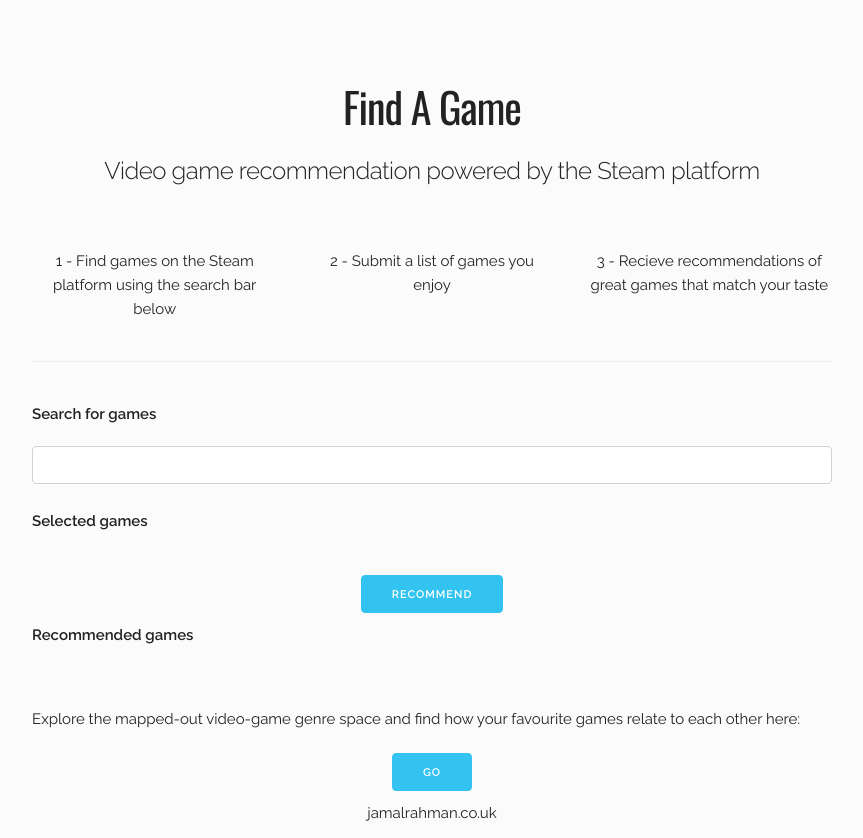
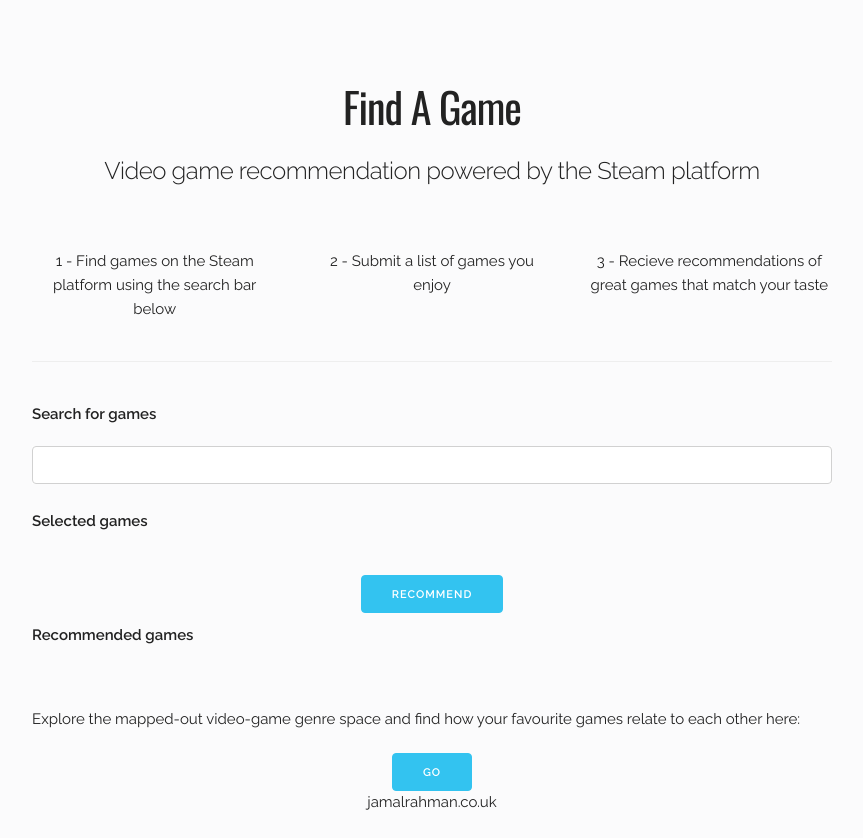
Before and after one commit to JamalRahman/Video-Game-Recommender, a Flask app: page / in a window 1280 px wide. Shown: the whole page, without its empty margins (208-1071 px from the left). After the commit the page ends 810 px from the top, so only its background shows below. Run offline with Flask 2, Linux system fonts and the light colour scheme; parts of the project's set-up code (start-up, migrations or seed data) failed here and were passed over; some libraries are stand-ins or nearby versions.

Commit message:
Fixed footer positioning, not layering

```diff
--- a/app/src/static/css/custom.css
+++ b/app/src/static/css/custom.css
@@ -2,7 +2,7 @@
 .container {
   max-width: 800px; }
 .header {
-  margin-top: 6rem;
+  padding-top: 6rem;
   text-align: center; }
 .value-prop {
   margin-top: 1rem; }
@@ -88,7 +88,7 @@
 /* Larger than phone */
 @media (min-width: 550px) {
   .header {
-    margin-top: 8rem; }
+    padding-top: 8rem; }
   .value-props {
     margin-top: 5rem;
     margin-bottom: 4rem; }
--- a/app/src/static/css/index.css
+++ b/app/src/static/css/index.css
@@ -37,7 +37,6 @@ html {
 
 body{
     background-color: #fbfbfc;
-    margin-bottom: 2em;
 }
 
 .center{
@@ -47,15 +46,24 @@ body{
 h6{
     font-weight: bold;
 }
-.footer{
+
+.container {
+    position: relative;
+    min-height: 100vh;
+}
+
+#content-wrap {
+    padding-bottom: 2.5rem;    /* Footer height */
+}
+
+.footer {
+    text-align: center;
     position: absolute;
-    left: 0;
-    bottom: -2.5em;
+    bottom: 0;
     width: 100%;
-    padding-bottom: 0.5em;
-    height:2em;
-    text-align: center;
-}
+    height: 2.5rem;            /* Footer height */
+    padding: 0.7em 0;
+  }
 .footer a{
     color: inherit;
     text-decoration: inherit;
--- a/app/src/templates/index.html
+++ b/app/src/templates/index.html
@@ -34,6 +34,7 @@
   </head>
   <body>
     <div class='container'>
+      <div id='content-wrap'>
         <section class="header">
           <h2 class="title">Find A Game</h2>
           <h5>Video game recommendation powered by the Steam platform</h5>
@@ -81,9 +82,11 @@
             <a class='button button-primary' id='go' href='/map'>Go</a>
           </div>
         </div>
-      <section class='footer'>
+      </div>
+
+      <footer class='footer'>
         <a href="https://jamalrahman.co.uk">jamalrahman.co.uk</a>
-      </section>
+      </footer>
     </div>
   </body>
 </html>
```
Lines whose indentation alone changed are shown as unchanged.
